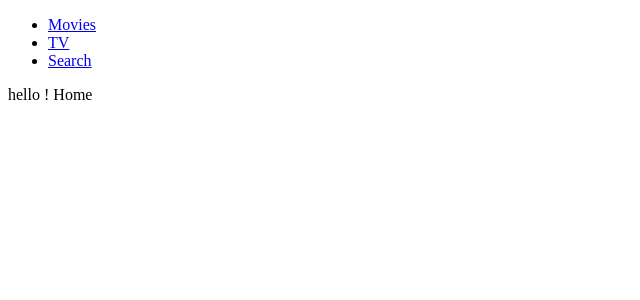
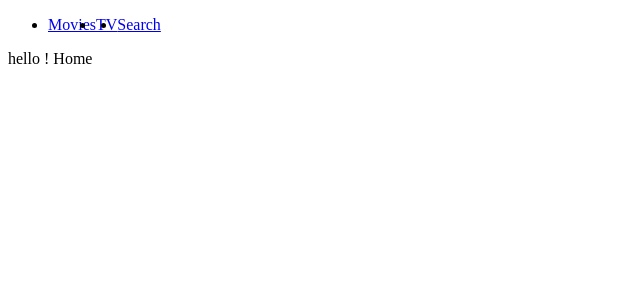
Before and after one commit to callmedevmomo/momoflix, a React (Create React App) app: page /#/ in a window 1280 px wide. Shown: the top 300 px of the page, without its empty margins (0-640 px from the left). Built offline with nearby package versions, Linux system fonts and the light colour scheme.

Commit message:
CSS in React

```diff
--- a/src/Components/Header.js
+++ b/src/Components/Header/Header.js
@@ -1,8 +1,9 @@
 import React from "react";
+import styles from "./Header.module.css";
 
 export default () => (
   <header>
-    <ul>
+    <ul className={styles.navList}>
       <li>
         <a href="/">Movies</a>
       </li>
--- /dev/null
+++ b/src/Components/Header/Header.module.css
@@ -0,0 +1,7 @@
+.navList {
+  display: flex;
+}
+
+.navList:hover {
+  background-color: skyblue;
+}
--- /dev/null
+++ b/src/Components/Header/index.js
@@ -0,0 +1,3 @@
+import Header from "./Header";
+
+export default Header;
```
